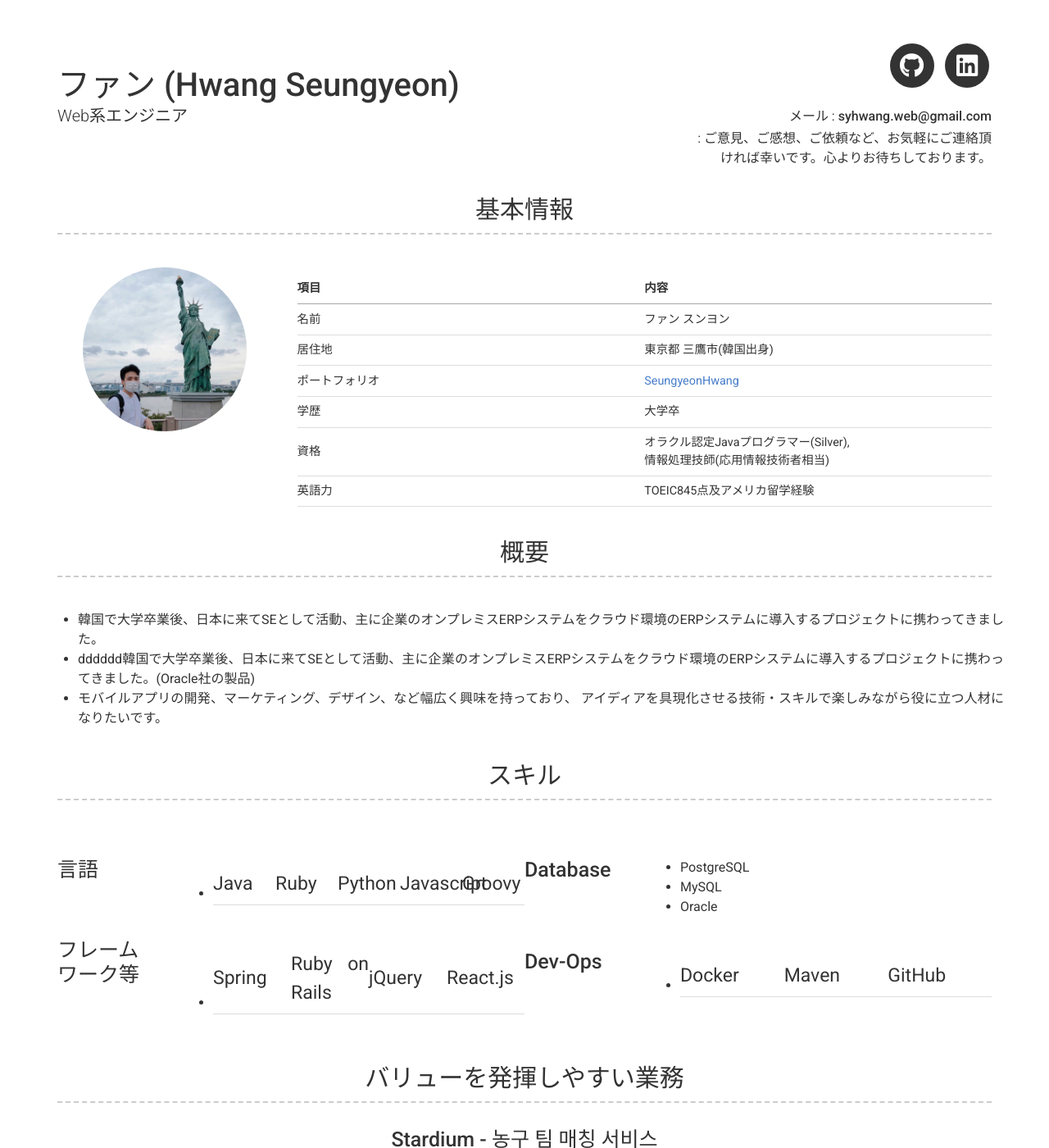
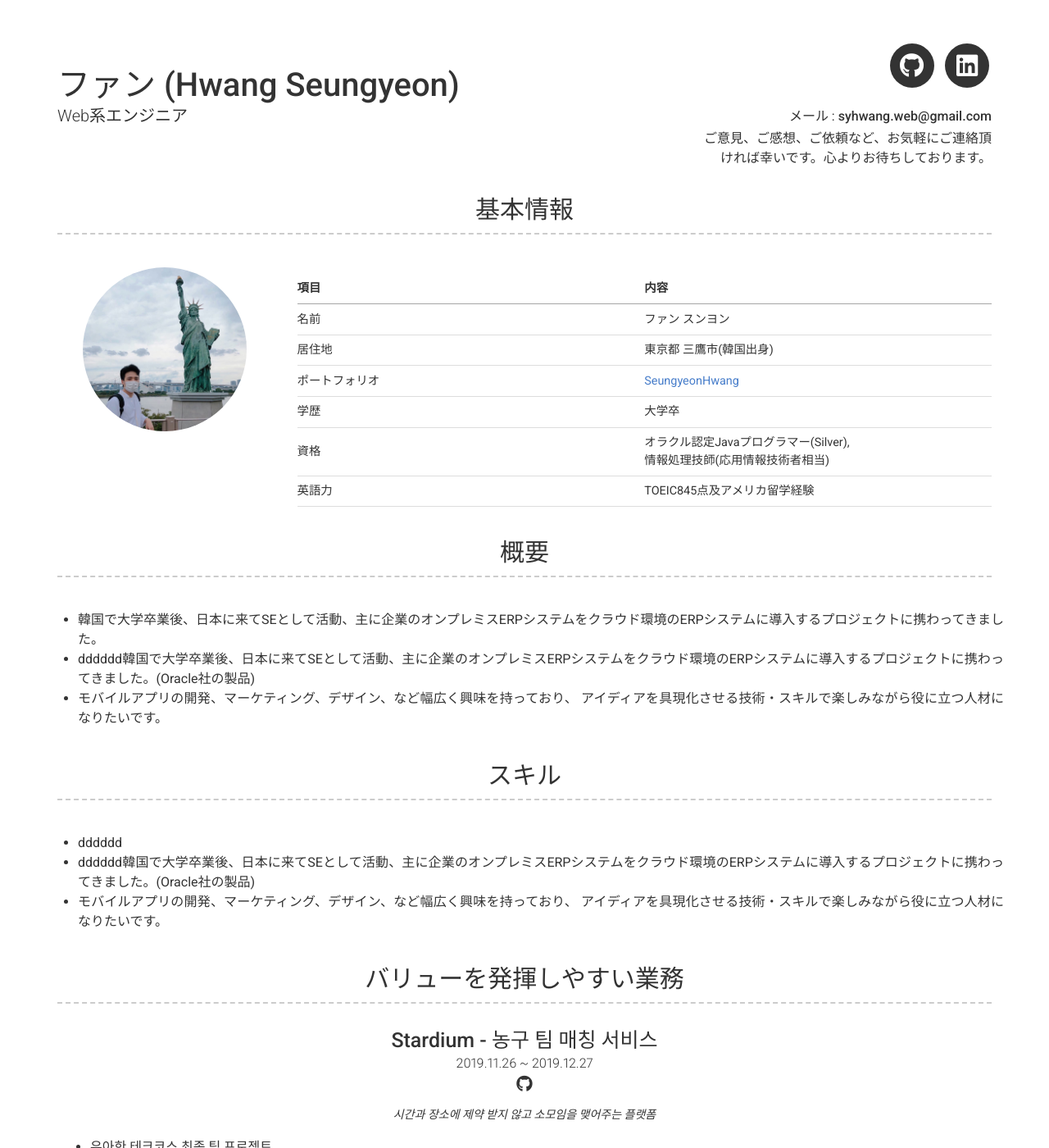
Before and after one commit to SeungyeonHwang/SeungyeonHwang.github.io, a Jekyll site: the page built from index.md, in a window 1280 px wide and 1400 px high. Shown: the whole window at 82% size. Built offline with Jekyll 4.4.1, drawn with Linux system fonts in a browser that asks for light colours; nearby versions of some CDN libraries.

Commit message:
no message

```diff
--- a/_config.yml
+++ b/_config.yml
@@ -42,10 +42,12 @@ activity_content: |
   - dddddd韓国で大学卒業後、日本に来てSEとして活動、主に企業のオンプレミスERPシステムをクラウド環境のERPシステムに導入するプロジェクトに携わってきました。(Oracle社の製品)
   - モバイルアプリの開発、マーケティング、デザイン、など幅広く興味を持っており、 アイディアを具現化させる技術・スキルで楽しみながら役に立つ人材になりたいです。
 
-
-
 # Skill Section
 skill_title: スキル
+skill_content: |
+  - dddddd
+  - dddddd韓国で大学卒業後、日本に来てSEとして活動、主に企業のオンプレミスERPシステムをクラウド環境のERPシステムに導入するプロジェクトに携わってきました。(Oracle社の製品)
+  - モバイルアプリの開発、マーケティング、デザイン、など幅広く興味を持っており、 アイディアを具現化させる技術・スキルで楽しみながら役に立つ人材になりたいです。
 
 # Projects Section
 projects_title: バリューを発揮しやすい業務
--- a/_includes/header.html
+++ b/_includes/header.html
@@ -64,7 +64,7 @@
       {%- endif -%}
       {%- if site.phone -%}
         <p>
-          {{ site.phone_title | default: " " }}: {{ site.phone | escape }}
+          {{ site.phone_title | default: " " }} {{ site.phone | escape }}
         </p>
       {%- endif -%}
       {%- if site.website -%}
--- a/_includes/skill.html
+++ b/_includes/skill.html
@@ -1,13 +1,6 @@
-<div class="container intro-container" style="padding-bottom: 20px;">
+<div class="container intro-container">
     <h3 style="font-weight: 400">{{ site.skill_title | default: "Skill Set" }}</h3>
-    <div style="float: left; width: 50%;">
-        {% for skill in site.data.skill-left %}
-            {% include {{ skill.layout | default: 'left' | append: ".html" }} item=skill %}
-        {% endfor %}
-    </div>
-    <div style="float: right; width: 50%;">
-        {% for skill in site.data.skill-right %}
-            {% include {{ skill.layout | default: 'left' | append: ".html" }} item=skill %}
-        {% endfor %}
-    </div>
+    <div class="row clearfix">
+        {{ site.skill_content | strip | markdownify }}
+      </div>
 </div>
```
